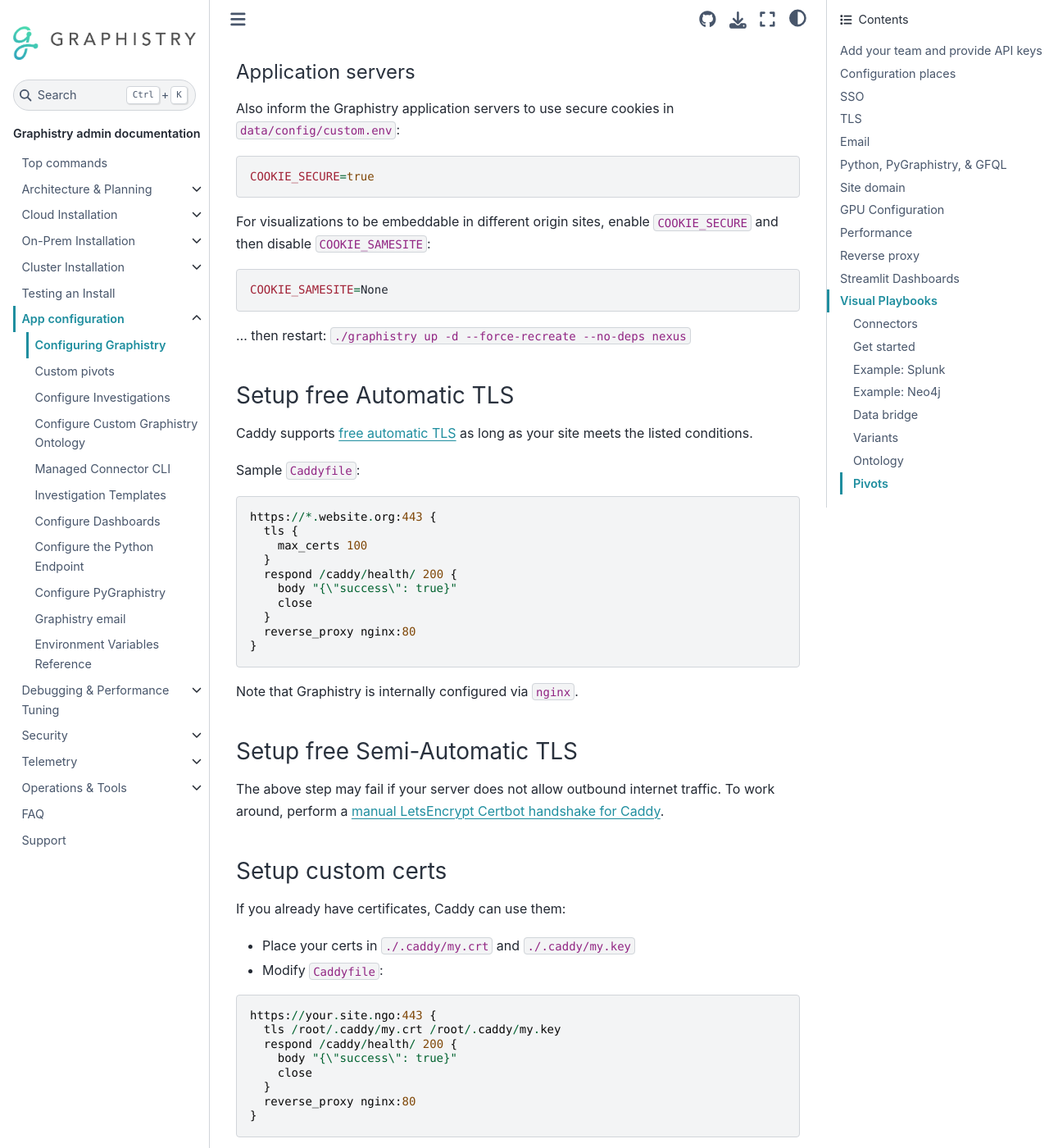
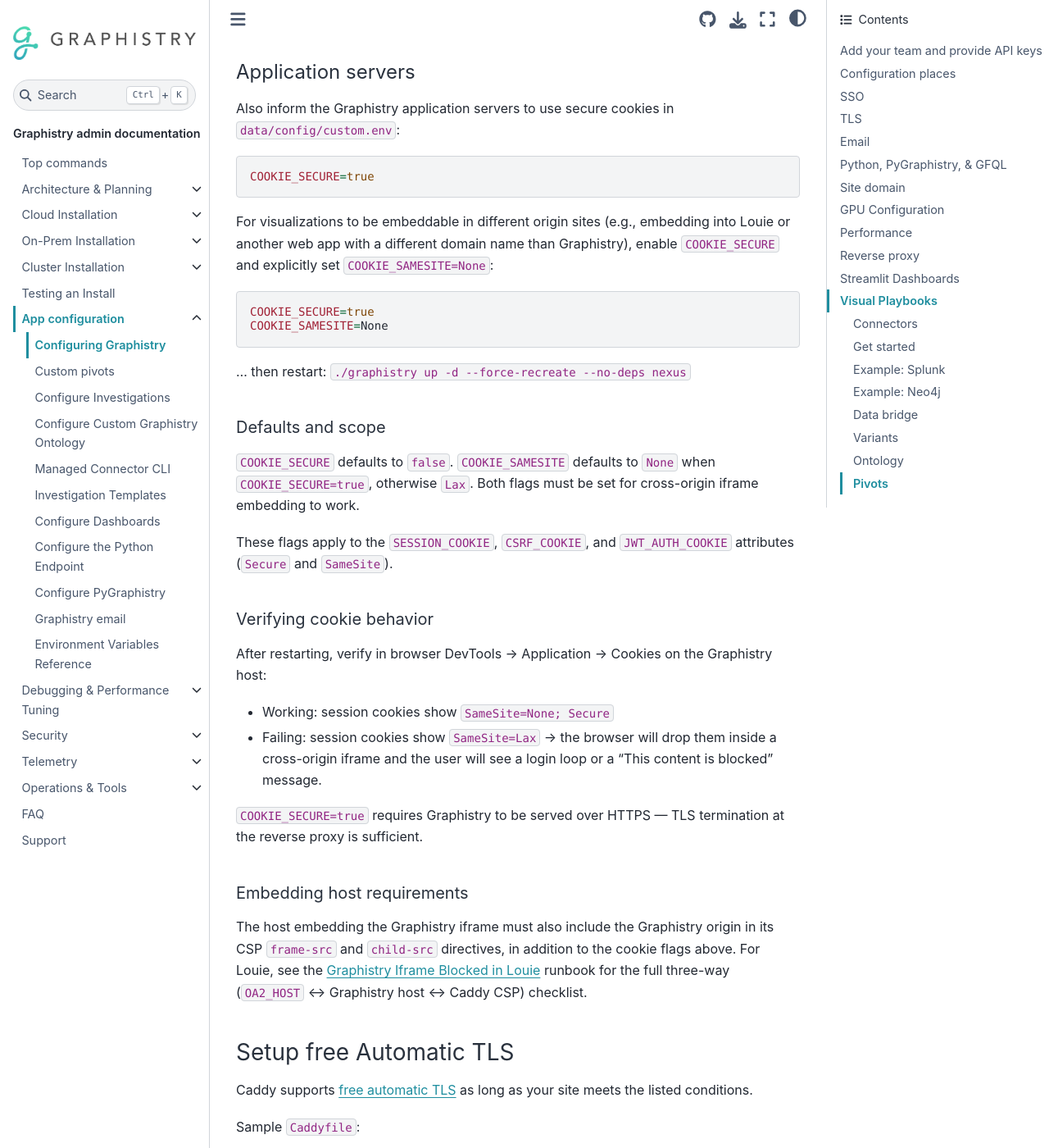
Before and after one commit to graphistry/graphistry-cli, a Sphinx documentation site: the page built from docs/app-config/configure.md, in a window 1280 px wide and 1400 px high, scrolled down 2617 px. Shown: the whole window at 82% size. Built offline with Sphinx 7.4.7 and the Sphinx Book theme 1.1.4, drawn with Linux system fonts in a browser that asks for light colours; the version number could not be read and is left out.

Commit message:
docs(app-config): expand cross-origin embedding cookie guidance (#64)
* docs(app-config): expand cross-origin embedding cookie guidance

Trello: https://trello.com/c/i1v1nLMu/228
Issue: graphistry/graphistrygpt#2849
Louie runbook: https://louieai-documentation.readthedocs.io/en/latest/admin/100_Graphistry_Iframe_Blocked.html

Builds on the existing COOKIE_SECURE/COOKIE_SAMESITE block:
- Document defaults (COOKIE_SECURE=false; COOKIE_SAMESITE auto-derives).
- Name the cookies affected (SESSION, CSRF, JWT).
- Add a DevTools verification recipe (working vs failing SameSite).
- Add a sub-section for embedding-host CSP requirements with a
  cross-link to the Louie iframe runbook for an end-to-end example.

Co-Authored-By: Claude Opus 4.7 (1M context) <noreply@anthropic.com>

* Update instructions for COOKIE_SAMESITE setting

Clarify instructions for embedding visualizations in different origin sites.

* docs(app-config): replace U+2194 with ASCII arrow for LaTeX build

pdflatex fails with `LaTeX Error: Unicode character ↔ (U+2194)`
when rendering the embedding-host checklist, breaking the
Read the Docs PDF build for PR #64.

Co-Authored-By: Claude Opus 4.7 (1M context) <noreply@anthropic.com>

---------

Co-authored-by: Claude Opus 4.7 (1M context) <noreply@anthropic.com>
Co-authored-by: lmeyerov <leo@graphistry.com>

````diff
--- a/docs/app-config/configure.md
+++ b/docs/app-config/configure.md
@@ -93,13 +93,33 @@ Also inform the Graphistry application servers to use secure cookies in `data/co
 COOKIE_SECURE=true
 ```
 
-For visualizations to be embeddable in different origin sites, enable `COOKIE_SECURE` and then disable `COOKIE_SAMESITE`:
+For visualizations to be embeddable in different origin sites (e.g., embedding into Louie or another web app with a different domain name than Graphistry), enable `COOKIE_SECURE` and explicitly set `COOKIE_SAMESITE=None`:
 
 ```bash
+COOKIE_SECURE=true
 COOKIE_SAMESITE=None
 ```
 
 ... then restart: `./graphistry up -d --force-recreate --no-deps nexus`
+
+##### Defaults and scope
+
+`COOKIE_SECURE` defaults to `false`. `COOKIE_SAMESITE` defaults to `None` when `COOKIE_SECURE=true`, otherwise `Lax`. Both flags must be set for cross-origin iframe embedding to work.
+
+These flags apply to the `SESSION_COOKIE`, `CSRF_COOKIE`, and `JWT_AUTH_COOKIE` attributes (`Secure` and `SameSite`).
+
+##### Verifying cookie behavior
+
+After restarting, verify in browser DevTools → Application → Cookies on the Graphistry host:
+
+* Working: session cookies show `SameSite=None; Secure`
+* Failing: session cookies show `SameSite=Lax` → the browser will drop them inside a cross-origin iframe and the user will see a login loop or a "This content is blocked" message.
+
+`COOKIE_SECURE=true` requires Graphistry to be served over HTTPS — TLS termination at the reverse proxy is sufficient.
+
+##### Embedding host requirements
+
+The host embedding the Graphistry iframe must also include the Graphistry origin in its CSP `frame-src` and `child-src` directives, in addition to the cookie flags above. For Louie, see the [Graphistry Iframe Blocked in Louie](https://louieai-documentation.readthedocs.io/en/latest/admin/100_Graphistry_Iframe_Blocked.html) runbook for the full three-way (`OA2_HOST` <-> Graphistry host <-> Caddy CSP) checklist.
 
 
 ### Setup free Automatic TLS
````
